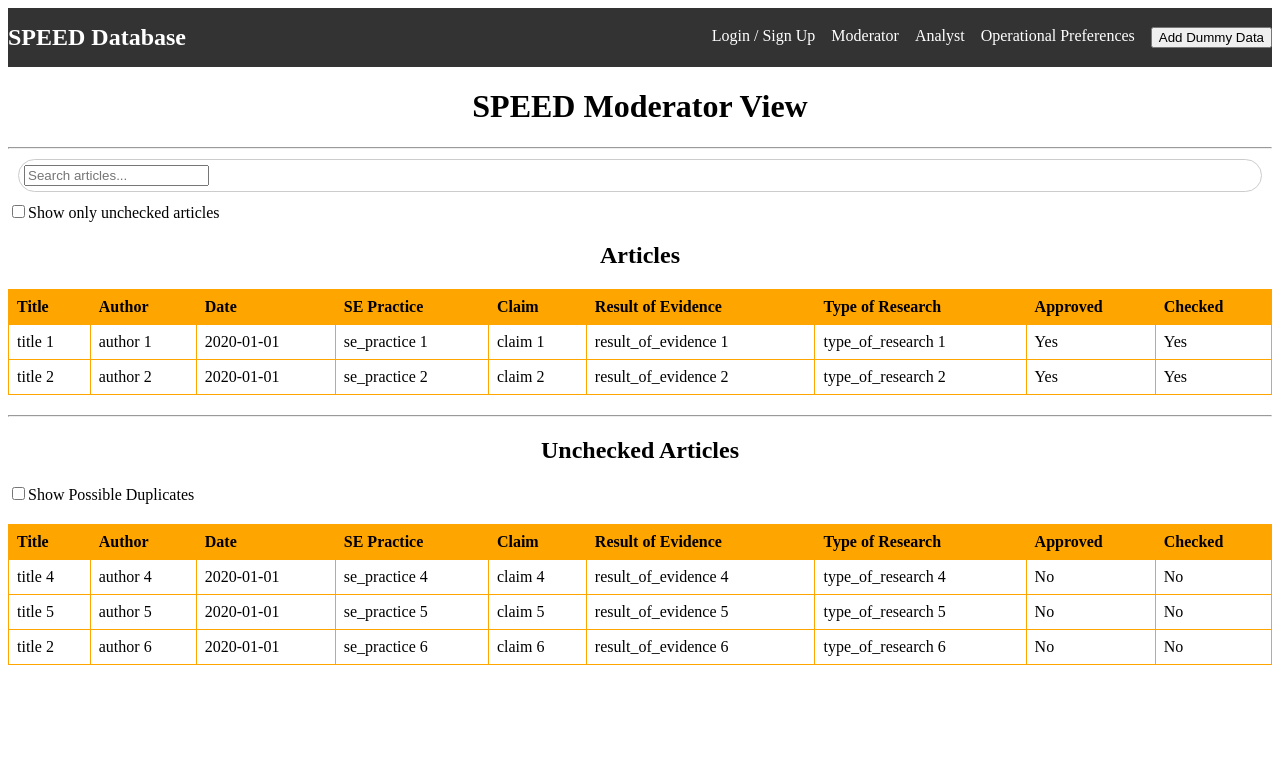
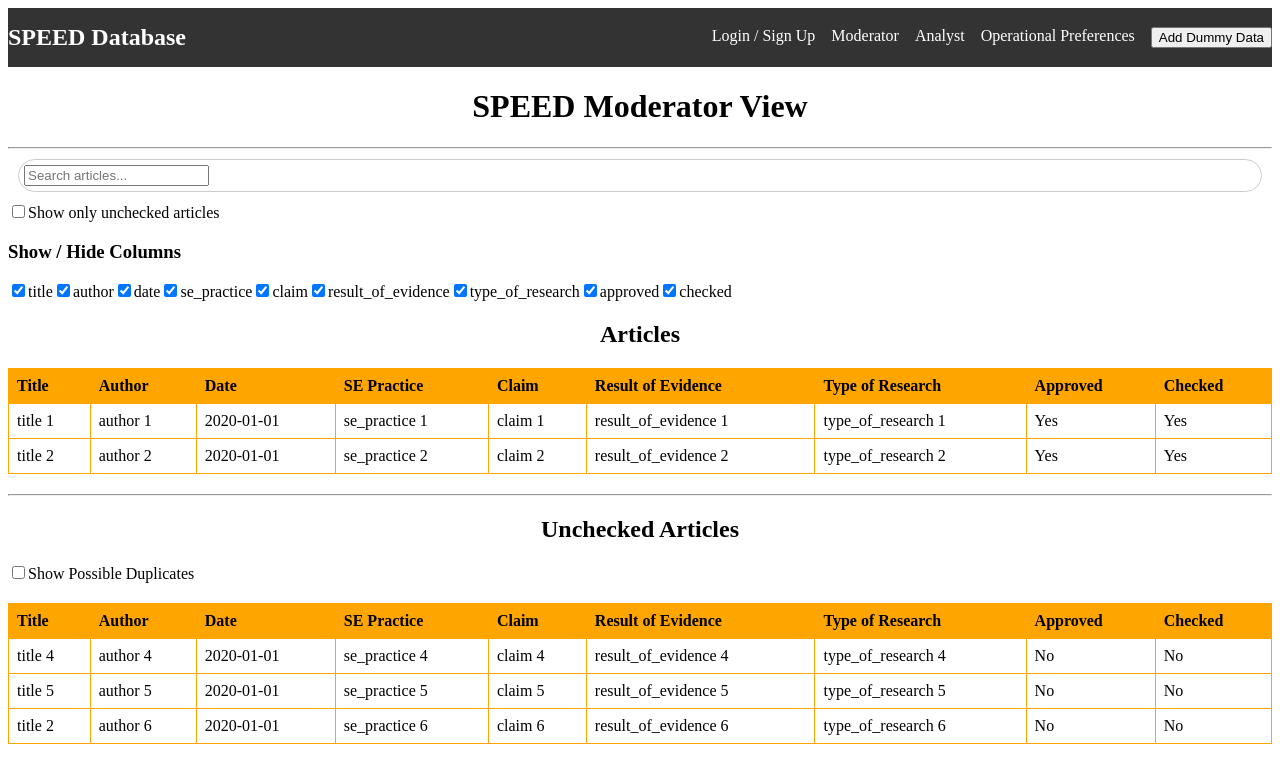
Before and after one commit to BKivell/ENSE701_G5305, a Next.js app in the folder frontend/: page /moderator in a window 1280 px wide. Shown: the top 782 px of the page. Built offline with nearby package versions, Linux system fonts and the light colour scheme.

Commit message:
Merge fix with Brads Branch

```diff
--- a/frontend/src/components/articletable.tsx
+++ b/frontend/src/components/articletable.tsx
@@ -1,5 +1,5 @@
-import React from 'react';
-import styles from '../styles/articletable.module.css';
+import React, { useState } from "react";
+import styles from "../styles/articletable.module.css";
 
 interface Article {
   id: number;
@@ -16,39 +16,105 @@ interface Article {
 
 interface Props {
   articles: Article[];
+  visibleColumns: string[];
 }
 
-const ArticleTable: React.FC<Props> = ({ articles }) => {
-  // Filter the articles to get only those which are checked and approved
-  const approvedArticles = articles.filter(article => article.checked && article.approved);
+interface SortConfig {
+  key: keyof Article;
+  direction: "ascending" | "descending";
+}
+
+const ArticleTable: React.FC<Props> = ({ articles, visibleColumns }) => {
+  const [sortConfig, setSortConfig] = useState<SortConfig | null>(null);
+
+  const sortedArticles = [
+    ...articles.filter((article) => article.checked && article.approved),
+  ];
+
+  if (sortConfig !== null) {
+    sortedArticles.sort((a, b) => {
+      if (a[sortConfig.key] < b[sortConfig.key]) {
+        return sortConfig.direction === "ascending" ? -1 : 1;
+      }
+      if (a[sortConfig.key] > b[sortConfig.key]) {
+        return sortConfig.direction === "ascending" ? 1 : -1;
+      }
+      return 0;
+    });
+  }
+
+  const requestSort = (key: keyof Article) => {
+    let direction: "ascending" | "descending" = "ascending";
+    if (
+      sortConfig &&
+      sortConfig.key === key &&
+      sortConfig.direction === "ascending"
+    ) {
+      direction = "descending";
+    }
+
+    setSortConfig({ key, direction });
+  };
 
   return (
     <table className={styles.articleTable}>
       <thead>
         <tr>
-          <th>Title</th>
-          <th>Author</th>
-          <th>Date</th>
-          <th>SE Practice</th>
-          <th>Claim</th>
-          <th>Result of Evidence</th>
-          <th>Type of Research</th>
-          <th>Approved</th>
-          <th>Checked</th>
+          {visibleColumns.includes("title") && (
+            <th onClick={() => requestSort("title")}>Title</th>
+          )}
+          {visibleColumns.includes("author") && (
+            <th onClick={() => requestSort("author")}>Author</th>
+          )}
+          {visibleColumns.includes("date") && (
+            <th onClick={() => requestSort("date")}>Date</th>
+          )}
+          {visibleColumns.includes("se_practice") && (
+            <th onClick={() => requestSort("se_practice")}>SE Practice</th>
+          )}
+          {visibleColumns.includes("claim") && (
+            <th onClick={() => requestSort("claim")}>Claim</th>
+          )}
+          {visibleColumns.includes("result_of_evidence") && (
+            <th onClick={() => requestSort("result_of_evidence")}>
+              Result of Evidence
+            </th>
+          )}
+          {visibleColumns.includes("type_of_research") && (
+            <th onClick={() => requestSort("type_of_research")}>
+              Type of Research
+            </th>
+          )}
+          {visibleColumns.includes("approved") && (
+            <th onClick={() => requestSort("approved")}>Approved</th>
+          )}
+          {visibleColumns.includes("checked") && (
+            <th onClick={() => requestSort("checked")}>Checked</th>
+          )}
         </tr>
       </thead>
       <tbody>
-        {approvedArticles.map(article => (
+        {sortedArticles.map((article) => (
           <tr key={article.id}>
-            <td>{article.title}</td>
-            <td>{article.author}</td>
-            <td>{article.date}</td>
-            <td>{article.se_practice}</td>
-            <td>{article.claim}</td>
-            <td>{article.result_of_evidence}</td>
-            <td>{article.type_of_research}</td>
-            <td>{article.approved ? 'Yes' : 'No'}</td>
-            <td>{article.checked ? 'Yes' : 'No'}</td>
+            {visibleColumns.includes("title") && <td>{article.title}</td>}
+            {visibleColumns.includes("author") && <td>{article.author}</td>}
+            {visibleColumns.includes("date") && <td>{article.date}</td>}
+            {visibleColumns.includes("se_practice") && (
+              <td>{article.se_practice}</td>
+            )}
+            {visibleColumns.includes("claim") && <td>{article.claim}</td>}
+            {visibleColumns.includes("result_of_evidence") && (
+              <td>{article.result_of_evidence}</td>
+            )}
+            {visibleColumns.includes("type_of_research") && (
+              <td>{article.type_of_research}</td>
+            )}
+            {visibleColumns.includes("approved") && (
+              <td>{article.approved ? "Yes" : "No"}</td>
+            )}
+            {visibleColumns.includes("checked") && (
+              <td>{article.checked ? "Yes" : "No"}</td>
+            )}
           </tr>
         ))}
       </tbody>
--- /dev/null
+++ b/frontend/src/components/columntoggle.tsx
@@ -0,0 +1,39 @@
+import React from "react";
+
+interface Props {
+  columns: string[];
+  visibleColumns: string[];
+  setVisibleColumns: React.Dispatch<React.SetStateAction<string[]>>;
+}
+
+const ColumnVisibilityToggle: React.FC<Props> = ({
+  columns,
+  visibleColumns,
+  setVisibleColumns,
+}) => {
+  const toggleColumn = (column: string) => {
+    if (visibleColumns.includes(column)) {
+      setVisibleColumns(visibleColumns.filter((col) => col !== column));
+    } else {
+      setVisibleColumns([...visibleColumns, column]);
+    }
+  };
+
+  return (
+    <div>
+      <h3>Show / Hide Columns</h3>
+      {columns.map((column) => (
+        <label key={column}>
+          <input
+            type="checkbox"
+            checked={visibleColumns.includes(column)}
+            onChange={() => toggleColumn(column)}
+          />
+          {column}
+        </label>
+      ))}
+    </div>
+  );
+};
+
+export default ColumnVisibilityToggle;
--- a/frontend/src/pages/moderator.tsx
+++ b/frontend/src/pages/moderator.tsx
@@ -1,32 +1,48 @@
-import { useState, useEffect } from 'react';
+import { useState, useEffect } from "react";
 
-import Navbar from '../components/navbar';
-import testData from './testData.json';
-import ArticleTable from '../components/articletable';
-import SearchBar from '../components/searchbar';
-import ShowUncheckedCheckbox from '../components/showunchecked';
-import UncheckedArticlesTable from '../components/uncheckedarticletable';
-import FilterDuplicatesCheckbox from '../components/duplicatescheck';
+import Navbar from "../components/navbar";
+import testData from "./testData.json";
+import ArticleTable from "../components/articletable";
+import SearchBar from "../components/searchbar";
+import ShowUncheckedCheckbox from "../components/showunchecked";
+import UncheckedArticlesTable from "../components/uncheckedarticletable";
+import FilterDuplicatesCheckbox from "../components/duplicatescheck";
+import ColumnVisibilityToggle from "../components/columntoggle";
 
-import styles from '../styles/moderator.module.css';
+import styles from "../styles/moderator.module.css";
 
 export default function Home() {
-  const [searchTerm, setSearchTerm] = useState('');
+  const [searchTerm, setSearchTerm] = useState("");
   const [showUnchecked, setShowUnchecked] = useState(false);
   const [filteredArticles, setFilteredArticles] = useState(testData);
-  const [uncheckedArticles, setUncheckedArticles] = useState(testData.filter(article => !article.approved));
+  const [uncheckedArticles, setUncheckedArticles] = useState(
+    testData.filter((article) => !article.approved)
+  );
   const [showDuplicates, setShowDuplicates] = useState(false);
+
+  const [visibleColumns, setVisibleColumns] = useState<string[]>([
+    "title",
+    "author",
+    "date",
+    "se_practice",
+    "claim",
+    "result_of_evidence",
+    "type_of_research",
+    "approved",
+    "checked",
+  ]);
 
   useEffect(() => {
     let filtered = testData;
 
     if (showUnchecked) {
-      filtered = testData.filter(article => !article.checked);
+      filtered = testData.filter((article) => !article.checked);
     } else if (searchTerm) {
-      filtered = testData.filter(article =>
-        article.title.toLowerCase().includes(searchTerm.toLowerCase()) ||
-        article.author.toLowerCase().includes(searchTerm.toLowerCase()) ||
-        article.claim.toLowerCase().includes(searchTerm.toLowerCase())
+      filtered = testData.filter(
+        (article) =>
+          article.title.toLowerCase().includes(searchTerm.toLowerCase()) ||
+          article.author.toLowerCase().includes(searchTerm.toLowerCase()) ||
+          article.claim.toLowerCase().includes(searchTerm.toLowerCase())
       );
     }
 
@@ -34,11 +50,17 @@ export default function Home() {
   }, [searchTerm, showUnchecked]);
 
   useEffect(() => {
-    let unchecked = testData.filter(article => !article.approved);
+    let unchecked = testData.filter((article) => !article.approved);
 
     if (showDuplicates) {
-      const approvedTitles = new Set(testData.filter(article => article.approved).map(article => article.title.toLowerCase()));
-      unchecked = unchecked.filter(article => approvedTitles.has(article.title.toLowerCase()));
+      const approvedTitles = new Set(
+        testData
+          .filter((article) => article.approved)
+          .map((article) => article.title.toLowerCase())
+      );
+      unchecked = unchecked.filter((article) =>
+        approvedTitles.has(article.title.toLowerCase())
+      );
     }
 
     setUncheckedArticles(unchecked);
@@ -47,22 +69,43 @@ export default function Home() {
   return (
     <div>
       <Navbar />
-      <h1 style={{ textAlign: 'center' }}>SPEED Moderator View</h1>
+      <h1 style={{ textAlign: "center" }}>SPEED Moderator View</h1>
 
       <hr />
 
       <SearchBar onSearch={setSearchTerm} />
       <ShowUncheckedCheckbox onChange={setShowUnchecked} />
+      <ColumnVisibilityToggle
+        columns={[
+          "title",
+          "author",
+          "date",
+          "se_practice",
+          "claim",
+          "result_of_evidence",
+          "type_of_research",
+          "approved",
+          "checked",
+        ]}
+        visibleColumns={visibleColumns}
+        setVisibleColumns={setVisibleColumns}
+      />
 
-      <h2 style={{ textAlign: 'center' }}>Articles</h2>
+      <h2 style={{ textAlign: "center" }}>Articles</h2>
       <div className={styles.tableContainer}>
-        <ArticleTable articles={filteredArticles} />
+        <ArticleTable
+          articles={filteredArticles}
+          visibleColumns={visibleColumns}
+        />
       </div>
 
       <hr />
 
-      <h2 style={{ textAlign: 'center' }}>Unchecked Articles</h2>
-      <FilterDuplicatesCheckbox showDuplicates={showDuplicates} setShowDuplicates={setShowDuplicates} />
+      <h2 style={{ textAlign: "center" }}>Unchecked Articles</h2>
+      <FilterDuplicatesCheckbox
+        showDuplicates={showDuplicates}
+        setShowDuplicates={setShowDuplicates}
+      />
       <UncheckedArticlesTable articles={uncheckedArticles} />
     </div>
   );
```
Also changed, not shown: frontend/src/pages/analyst.tsx (+34 -5 lines).
